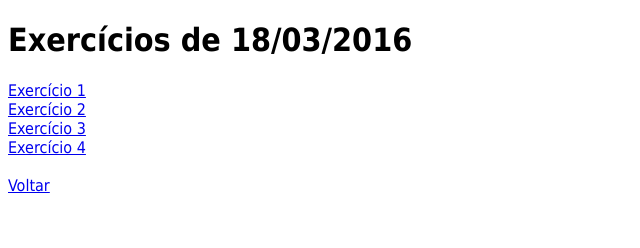
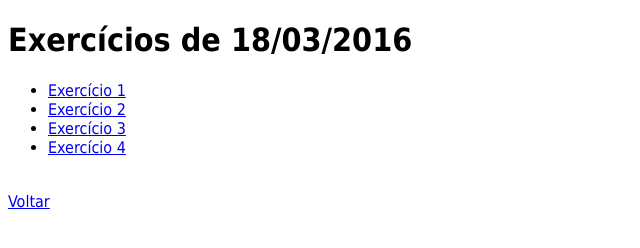
Before and after one commit to juseriel/juseriel.github.io, a plain HTML site: page index.html in a window 1280 px wide. Shown: the whole page, without its empty margins (0-640 px from the left). Drawn offline with Linux system fonts and the light colour scheme.

Commit message:
Added files via upload

```diff
--- a/index.html
+++ b/index.html
@@ -1,16 +1,18 @@
 <!doctype html>
 <html>
 	<head>
-		<title></title>
+		<title>José web</title>
 		<meta charset="utf-8"/>
 		<link rel="stylesheet" type="text/css" href="hub.css">
 	</head>
 	<body>
 		<h1>Exercícios de 18/03/2016</h1>
-		<a href="exer1.html">Exercício 1</a><br/>
-		<a href="exer2.html">Exercício 2</a><br/>
-		<a href="exer3.html">Exercício 3</a><br/>
-		<a href="exer4.html">Exercício 4</a><br/>
+		<ul>
+			<li><a href="exer1.html">Exercício 1</a><br/></li>
+			<li><a href="exer2.html">Exercício 2</a><br/></li>
+			<li><a href="exer3.html">Exercício 3</a><br/></li>
+			<li><a href="exer4.html">Exercício 4</a><br/></li>
+		</ul>
 		<br/>
 		<a href="../index.html">Voltar</a>
 	</body>
```
Also changed, not shown: exer1.html (+1 -1 lines), exer2.html (+1 -1 lines), exer3.html (+1 -1 lines), exer4.html (+1 -1 lines).
